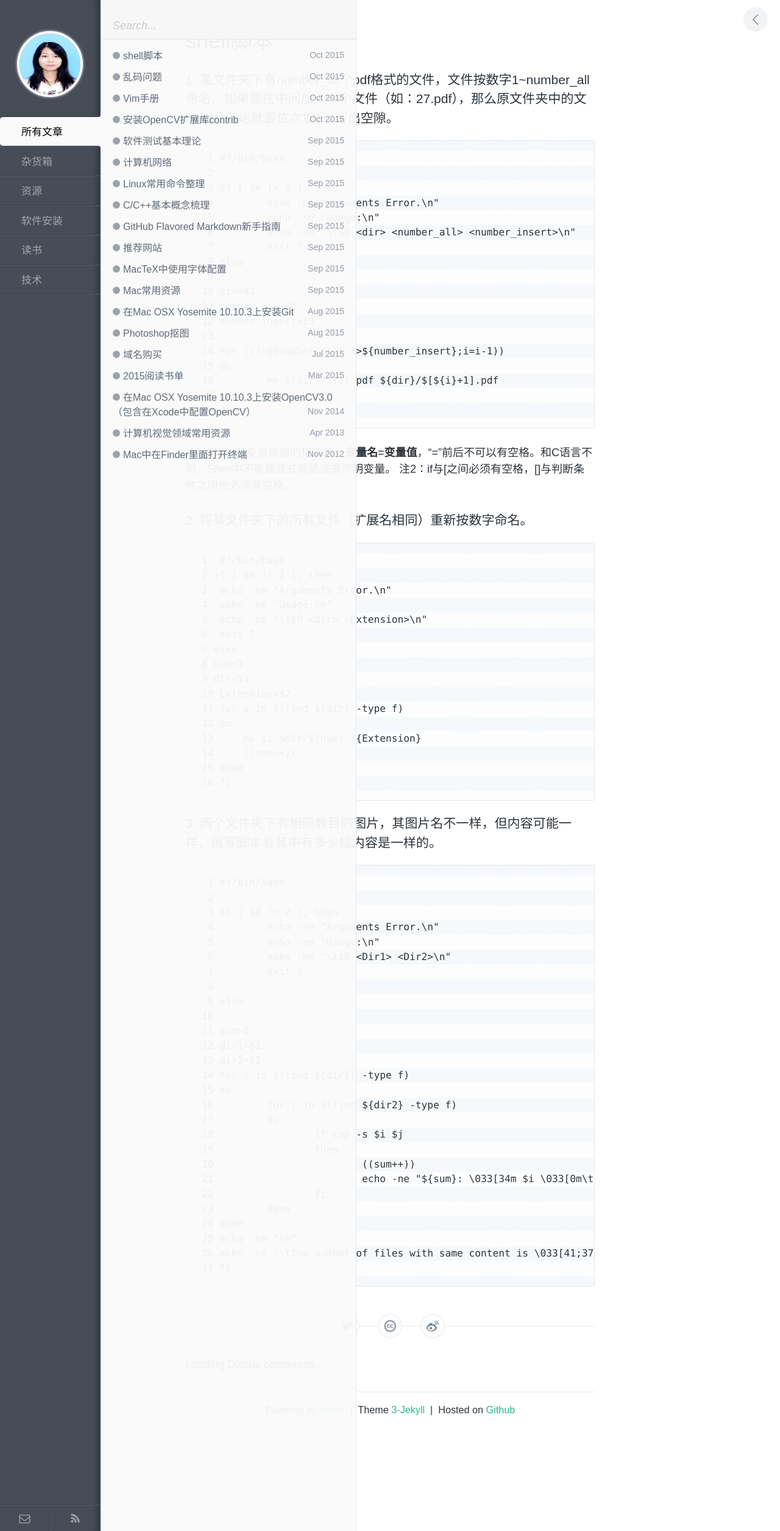
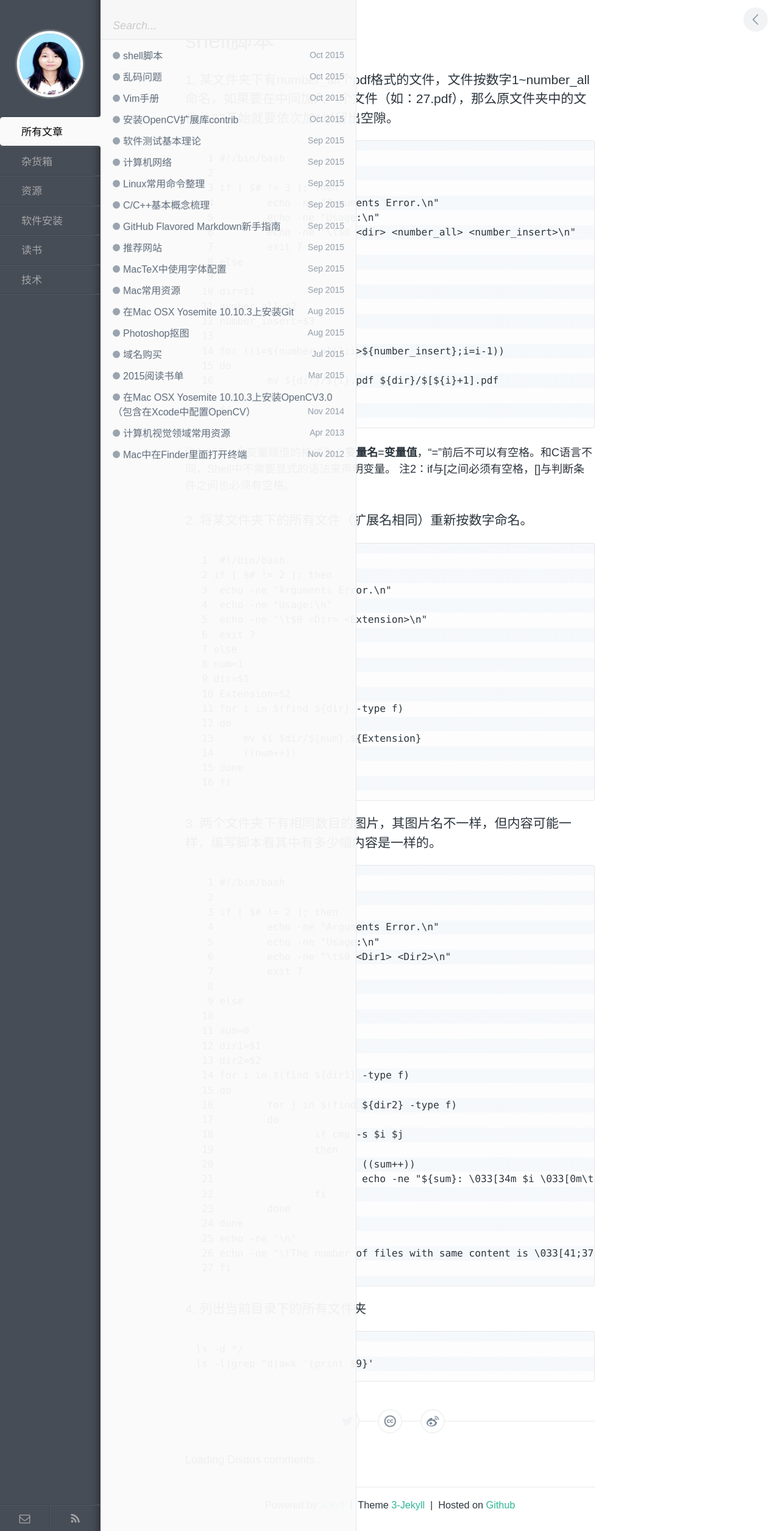
Before and after one commit to zhuyafei/zhuyafei.github.io, a Jekyll site: the page built from _posts/tech/2015-10-06-Shell-Scripts.md, in a window 1280 px wide. Shown: the whole page at 61% size. Built offline with Jekyll 4.4.1, drawn with Linux system fonts in a browser that asks for light colours; comment, search, counter and statistics services are not loaded.

Commit message:
Modify 2015-10-06-Shell-Scripts.md

````diff
--- a/_posts/tech/2015-10-06-Shell-Scripts.md
+++ b/_posts/tech/2015-10-06-Shell-Scripts.md
@@ -81,3 +81,10 @@ category: 技术
  26 echo -ne "\tThe number of files with same content is \033[41;37m ${sum} \033    [0m"
  27 fi
 ```
+
+### 4. 列出当前目录下的所有文件夹
+
+```Bash
+ls -d */
+ls -l|grep ^d|awk '{print $9}'
+```
````
